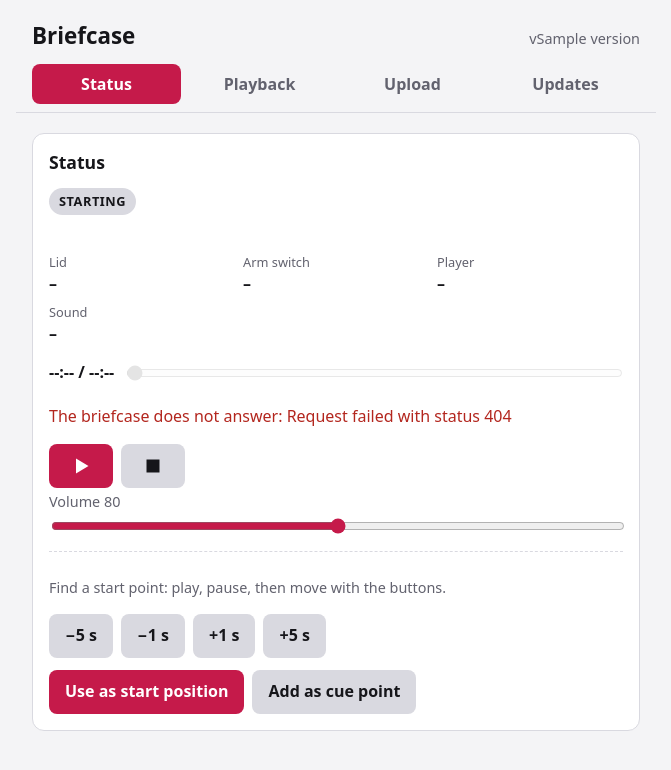
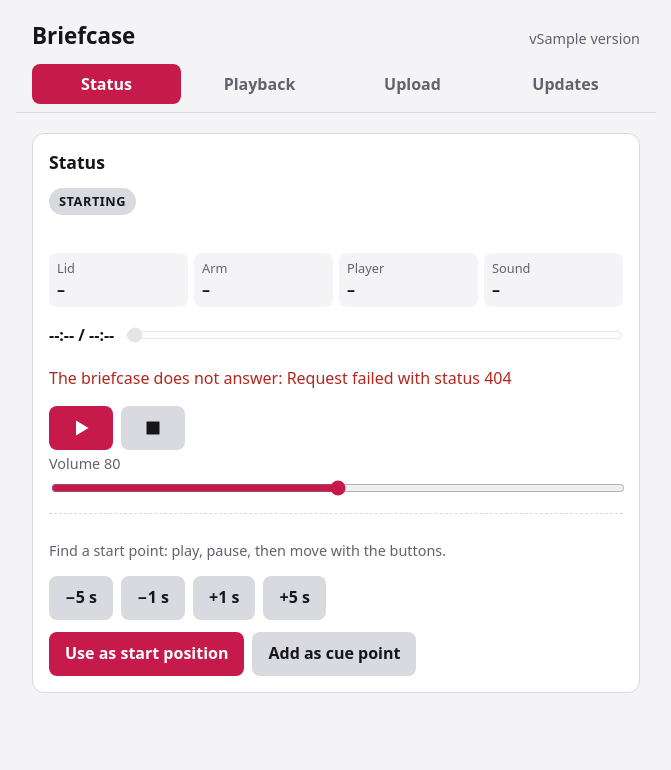
Before and after one commit to BatchCodes/rickroll_briefcase, a Python web app: template controller/src/briefcase/templates/index.html in a window 1280 px wide. Shown: the top 770 px of the page, without its empty margins (304-975 px from the left). Run offline with Jinja, Linux system fonts and the light colour scheme; the template is opened without the code that fills it: most values are stand-ins (such as "Sample title", 1, 10 or a date in 2020).

Commit message:
feat: show Lid, Arm, Player and Sound in one row in the Status tab with green and red backgrounds

```diff
--- a/controller/src/briefcase/static/app.js
+++ b/controller/src/briefcase/static/app.js
@@ -23,10 +23,11 @@ const WIFI_MODE_LABELS = {
   unavailable: "Unavailable",
 };
 
-const AUDIO_LABELS = {
+// Short sound values for the one-row status facts. The message below gives details.
+const AUDIO_SHORT_LABELS = {
   ok: "OK",
-  failed: "No sound",
-  no_track: "No audio track",
+  failed: "Error",
+  no_track: "None",
   unknown: "–",
 };
 
@@ -130,6 +131,13 @@ function showError(message) {
   element.hidden = !message;
 }
 
+// Colour a status fact: "good" (green), "bad" (red) or null (no colour).
+function setFactTone(selector, tone) {
+  const fact = $(selector).parentElement;
+  fact.classList.toggle("fact-good", tone === "good");
+  fact.classList.toggle("fact-bad", tone === "bad");
+}
+
 function renderStatus(status) {
   lastStatus = status;
   // Show a volume change from another phone, but not while this one moves a slider.
@@ -158,10 +166,17 @@ function renderStatus(status) {
   $("#now-video").textContent = nowText;
   $("#now-video").title = nowText;
   $("#lid-state").textContent = status.lid_open ? "Open" : "Closed";
-  $("#arm-state").textContent = status.armed ? "Armed" : "Disarmed";
-  $("#player-state").textContent = status.player_connected ? "Connected" : "Offline";
+  $("#arm-state").textContent = status.armed ? "On" : "Off";
+  $("#player-state").textContent = status.player_connected ? "OK" : "Offline";
+  setFactTone("#lid-state", status.lid_open ? "good" : null);
+  setFactTone("#arm-state", status.armed ? "good" : "bad");
+  setFactTone("#player-state", status.player_connected ? "good" : "bad");
+  setFactTone(
+    "#audio-state",
+    status.audio === "failed" ? "bad" : status.audio === "ok" ? "good" : null,
+  );
   const audioState = $("#audio-state");
-  audioState.textContent = AUDIO_LABELS[status.audio] || status.audio || "–";
+  audioState.textContent = AUDIO_SHORT_LABELS[status.audio] || status.audio || "–";
   audioState.title = status.audio_device || "";
   const audioMessage = $("#audio-message");
   audioMessage.hidden = status.audio !== "failed";
--- a/controller/src/briefcase/static/style.css
+++ b/controller/src/briefcase/static/style.css
@@ -469,3 +469,33 @@ a {
 body.in-app > header {
   display: none;
 }
+
+.status-facts {
+  grid-template-columns: repeat(4, 1fr);
+  gap: 6px;
+}
+
+.status-facts > div {
+  padding: 6px 8px;
+  border-radius: 8px;
+  background: var(--bg);
+  min-width: 0;
+}
+
+.status-facts dd {
+  overflow: hidden;
+  text-overflow: ellipsis;
+  white-space: nowrap;
+}
+
+.status-facts > div.fact-good {
+  background: color-mix(in srgb, var(--ok) 22%, var(--card));
+}
+
+.status-facts > div.fact-bad {
+  background: color-mix(in srgb, var(--danger) 22%, var(--card));
+}
+
+.status-facts #power-fact {
+  grid-column: 1 / -1;
+}
--- a/controller/src/briefcase/templates/index.html
+++ b/controller/src/briefcase/templates/index.html
@@ -35,9 +35,9 @@
           <span id="state-badge" class="badge">starting</span>
           <span id="now-video" class="muted now-video"></span>
         </div>
-        <dl class="facts">
+        <dl class="facts status-facts">
           <div><dt>Lid</dt><dd id="lid-state">–</dd></div>
-          <div><dt>Arm switch</dt><dd id="arm-state">–</dd></div>
+          <div><dt>Arm</dt><dd id="arm-state">–</dd></div>
           <div><dt>Player</dt><dd id="player-state">–</dd></div>
           <div><dt>Sound</dt><dd id="audio-state">–</dd></div>
           <div id="power-fact" hidden><dt>Power switch</dt><dd id="power-state">–</dd></div>
```
